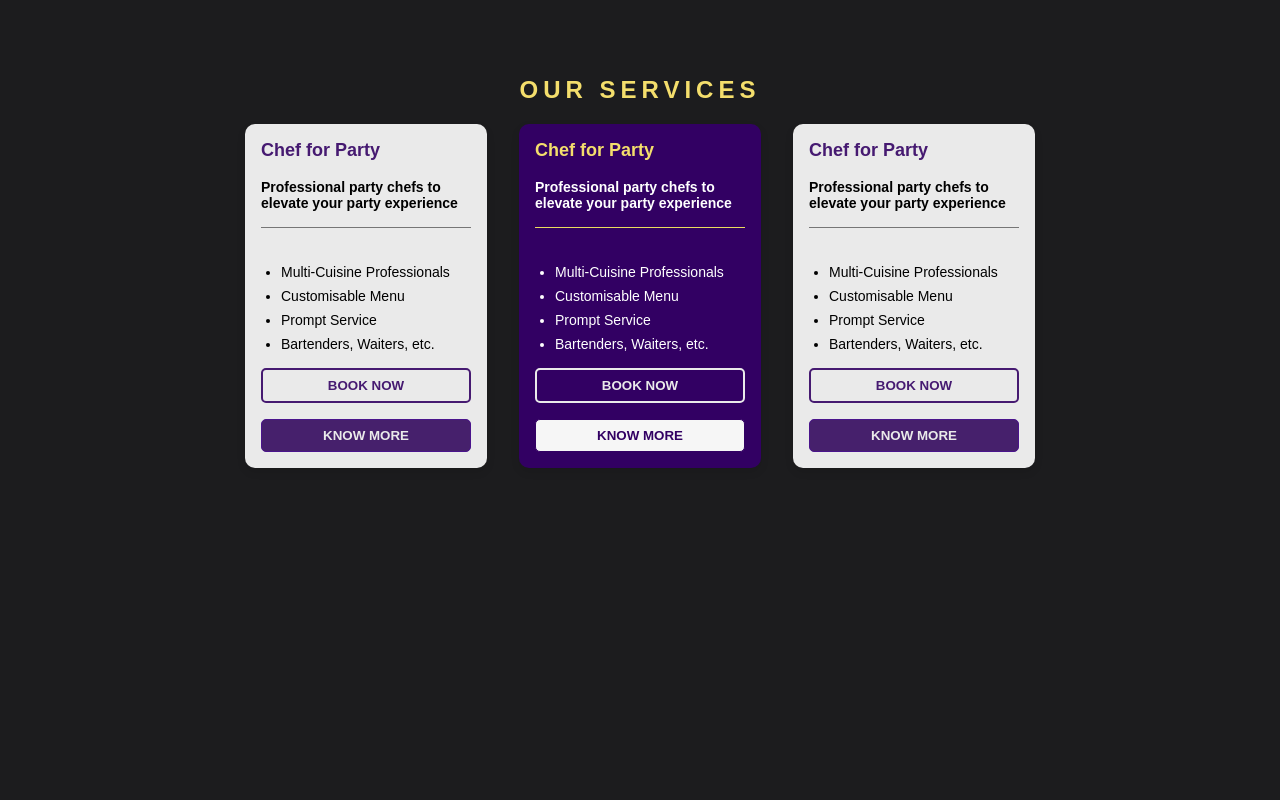
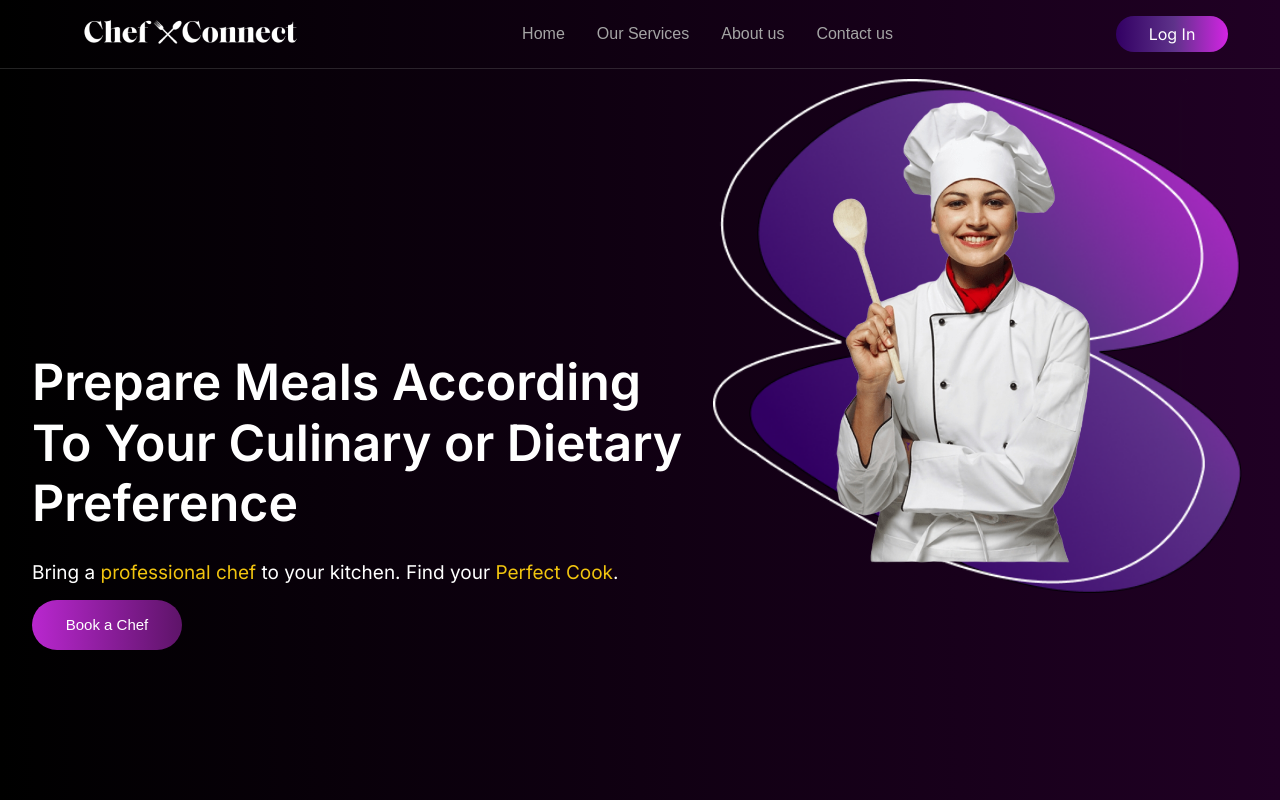
Before and after one commit to Team-Dev-Chef-Connect/Chef-Connect-Web, a React (Create React App) app in the folder frontend/: page / in a window 1280 px wide. Shown: the top 800 px of the page. Built offline with nearby package versions, Linux system fonts and the light colour scheme.

Commit message:
sagarika 4th  commit

```diff
--- a/frontend/src/App.js
+++ b/frontend/src/App.js
@@ -10,8 +10,8 @@ function App() {
   return (
     <Router>
       <div>
-      {/* <Navbar />
-      <Hero /> */}
+      <Navbar />
+      <Hero />
       <Services/>
         <Routes>
           <Route path="/signup" element={<Signup />} />
--- a/frontend/src/components/services.css
+++ b/frontend/src/components/services.css
@@ -1,5 +1,5 @@
 body {
-    background-color: #1c1c1e;
+    background: linear-gradient(90deg, rgba(0, 0, 0, 1) 0%, rgba(32, 0, 36, 1) 100%);
     color: white;
     margin: 0;
     font-family: Arial, sans-serif;
```
